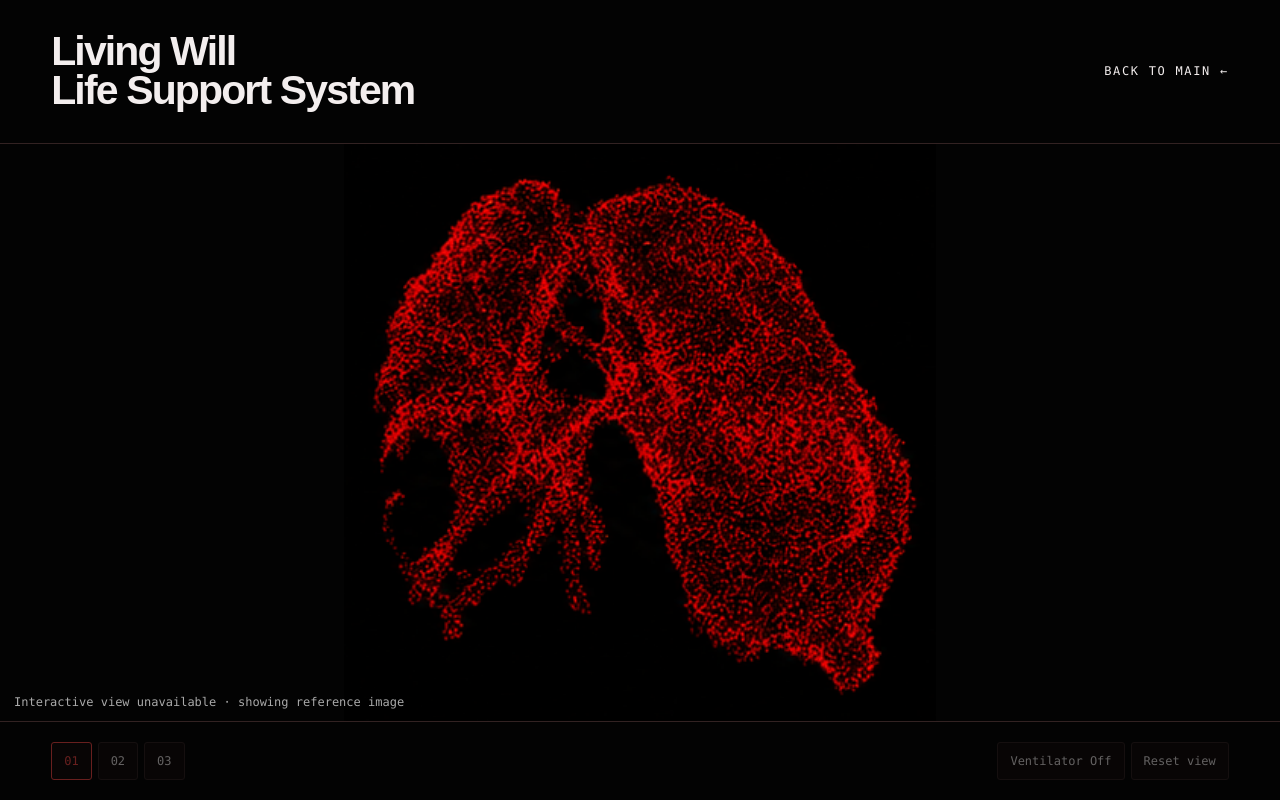
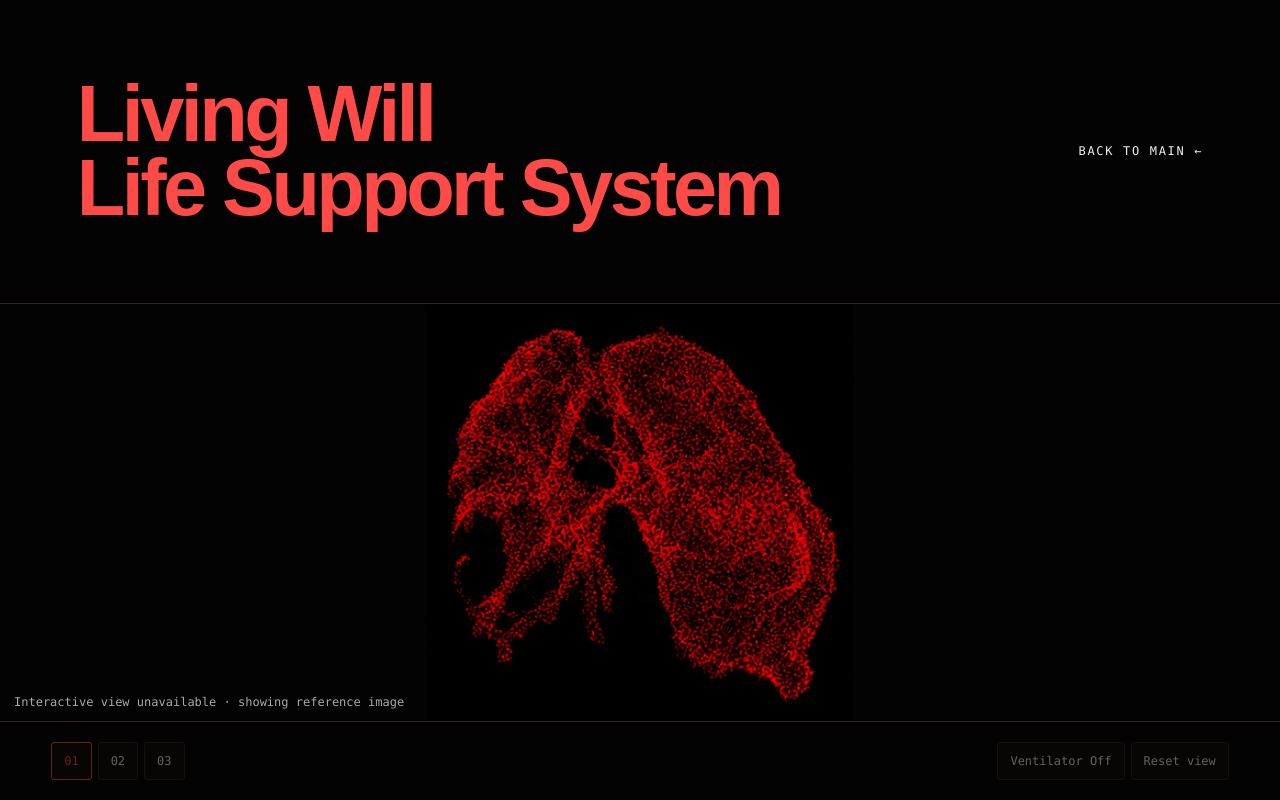
Before and after one commit to xuefengLi7788/dianyun, a plain HTML site: page index.html in a window 1280 px wide. Drawn offline with Linux system fonts and the light colour scheme; no server answers.

Commit message:
Restore the large title size and color it red.
Co-authored-by: Cursor <cursoragent@cursor.com>

```diff
--- a/index.html
+++ b/index.html
@@ -17,11 +17,11 @@ canvas,.fallback{position:absolute;inset:0;width:100%;height:100%;display:block}
 .actions{margin-left:auto}
 .controls,.actions{display:flex;gap:6px;flex-wrap:wrap}button{font:inherit;color:inherit;background:#100909;border:1px solid var(--line);border-radius:3px;padding:9px 12px;min-height:38px;cursor:pointer}
 button:hover,button[aria-pressed=true]{border-color:var(--red);color:var(--red)}button:focus-visible,canvas:focus-visible{outline:2px solid var(--red);outline-offset:-2px}button:disabled{opacity:.4;cursor:default}
-.title-bar{display:flex;align-items:center;justify-content:space-between;gap:clamp(20px,4vw,72px);padding:clamp(18px,3vw,32px) clamp(22px,4vw,60px);border-bottom:1px solid var(--line)}
-.title-bar h1{margin:0;font:700 clamp(28px,3.2vw,44px)/.96 Arial,sans-serif;letter-spacing:-.045em}
+.title-bar{display:flex;align-items:center;justify-content:space-between;gap:clamp(28px,6vw,96px);padding:clamp(28px,6vw,88px);border-bottom:1px solid var(--line)}
+.title-bar h1{margin:0;max-width:9em;color:var(--red);font:700 clamp(44px,6.2vw,92px)/.94 Arial,sans-serif;letter-spacing:-.045em}
 .back-main{flex:none;color:#f3eeee;text-decoration:none;font:12px/1 ui-monospace,SFMono-Regular,Consolas,monospace;letter-spacing:.14em;text-transform:uppercase}
 .back-main:hover{color:var(--red)}
-@media(max-width:650px){footer{padding-block:12px}button{padding:7px 9px}.title-bar{align-items:flex-end;flex-wrap:wrap}.title-bar h1{font-size:clamp(26px,8vw,36px)}.back-main{margin-left:auto}}
+@media(max-width:650px){footer{padding-block:12px}button{padding:7px 9px}.title-bar{align-items:flex-end;flex-wrap:wrap}.title-bar h1{font-size:clamp(36px,11vw,56px)}.back-main{margin-left:auto}}
 </style>
 <script src="cloud.js" defer></script>
 </head>
```
